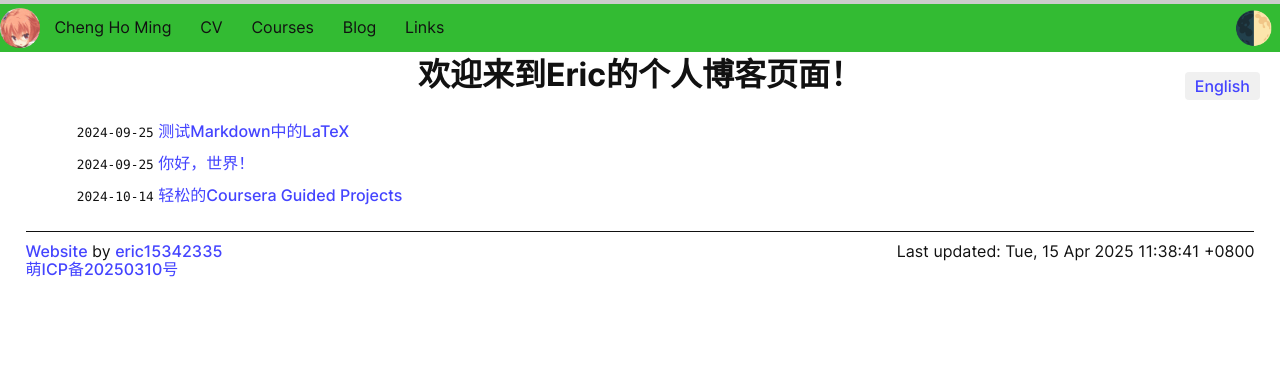
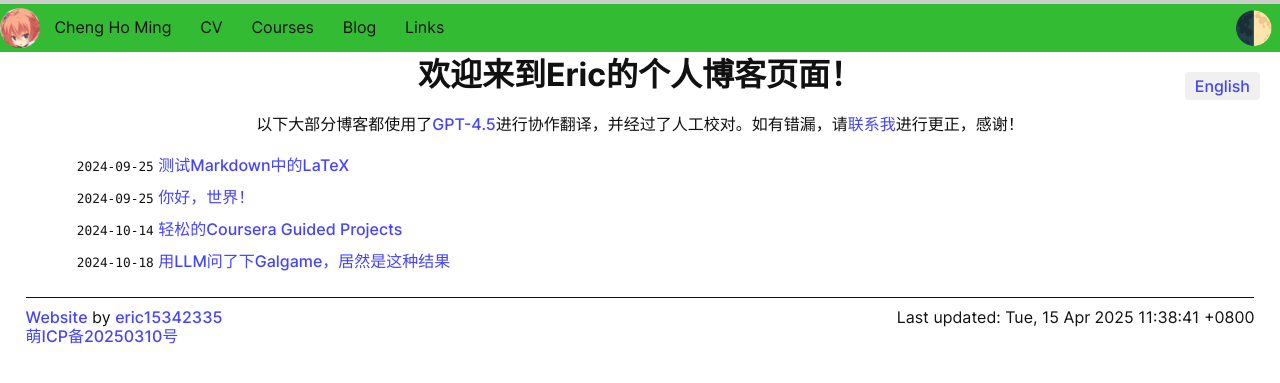
Before and after one commit to eric15342335/eric15342335.github.io, a Jekyll site: the page built from pages/blog-zh-CN.html, in a window 1280 px wide. Shown: the top 383 px of the page. Built offline with Jekyll 4.4.1, drawn with Linux system fonts in a browser that asks for light colours; some of the changed lines change nothing that is shown.

Commit message:
Adds blog post about LLM testing and updates blog page
Introduces new blog post comparing different LLM models' performance on visual novel knowledge
- Compares responses from various models (Qwen2.5, Llama3.2, GPT-4o)
- Includes performance comparison table and system specifications
- Documents test methodology and observations

Updates Chinese blog page with translation notice using GPT-4.5

````diff
--- /dev/null
+++ b/_posts_zh-CN/2024-10-18-Asking-LLM-about-visual-novels.md
@@ -0,0 +1,93 @@
+---
+layout: post
+title: "用LLM问了下Galgame，居然是这种结果"
+date: 2024-10-18 03:00:00 +0800
+categories: blog
+lang: zh-CN
+slug: Asking-LLM-about-visual-novels
+---
+
+## 事情是这样的……
+
+前段时间没事做，折腾了一下 [ollama][ollama] 这个玩意儿。突然想到一个有趣的问题：模型的参数量和量化等级对输出结果究竟会产生怎样的影响？量化等级啥的过段时间有空再聊吧，这篇我们先聊聊参数数量的问题。
+
+于是我想出了个简单粗暴的办法——直接问问AI，我最近看的这部日本Galgame(视觉小说)《[Hoshizora no Memoria][hoshizora-no-memoria]》(星空的记忆) 到底是个什么东西。结果呢，参数量最小的那个模型，也就是本文里用到的 [`qwen2.5:0.5b-instruct-fp16`][qwen2.5:0.5b-instruct-fp16]（镜像ID：`c82efd44bfdc`，大小：`994 MB`），直接翻了个大车，竟然误以为我在讨论啥日本历史人物，连游戏都没识别出来，不过好歹感觉出了点日本相关的味道：
+
+### Qwen2.5 0.5b
+
+```shell
+PS C:\Users\123er> ollama run qwen2.5:0.5b-instruct-fp16
+```
+
+`>>>` Hoshizora no Memoria
+
+I understand you're looking for information on "Memoria Hoshizora," which refers to the memory of Senzō Hoshizō, the sixth emperor of Japan. While I am not a historian or expert in Japanese history, I can provide some general insights.
+
+Senzō Hoshizō was born around 1495 and died in 1560. He was an influential figure during the late Edo period (1867-1912), known for his efforts to harmonize Confucianism with traditional Japanese culture. His memory often comes up in discussions about historical figures who lived within that era.
+
+(the chat continues here...)
+
+### Llama3.2 3b
+
+[`llama3.2:3b-instruct-q8_0`][llama3.2:3b-instruct-q8_0] 倒是至少猜到了是ACG相关的东西（虽然依然翻车，说成了漫画）：
+
+```shell
+PS C:\Users\123er> ollama run llama3.2:3b-instruct-q8_0
+```
+
+`>>>` Hoshizora no Memoria
+
+Hoshizora no Memoria (, lit. "Memories of the Horizon") is a Japanese manga series written and
+illustrated by Yura Mimiwa.
+
+The story follows a young girl named Akiha Hoshino, who possesses a unique ability to see and interpret the memories of others through their emotions. She uses this power to help people overcome their traumatic pasts and find closure.
+
+(the chat continues here...)
+
+### GPT-4o-mini
+
+[`GPT-4o-mini`][gpt-4o-mini] 的准确度好了一大截，但一些细节还是胡乱编了下：
+
+**Hoshizora no Memoria** (星空のメモリア) is a visual novel developed by **Furukawa Shun** and released by **Hoshizora no Memoria Team**. It combines elements of romance and drama, featuring a rich story and character development.
+
+(the chat continues here...)
+
+### ChatGPT-4o-latest
+
+而咱的 [`ChatGPT-4o-Latest`][ChatGPT-4o-Latest] 就真的yyds了，信息不仅贼靠谱，而且剧情细节也整挺清楚的：
+
+**Hoshizora no Memoria -Wish upon a Shooting Star-** is a Japanese visual novel developed by **Favorite**, originally released in 2009. It is a romance visual novel that features branching storylines and multiple endings depending on the player's choices. The story revolves around the protagonist and his return to his hometown, where he reconnects with childhood memories and encounters mysterious events, particularly involving a promise made to a girl under the night sky.
+
+### Plot Summary
+
+The story begins with **Kogasaka You**, the protagonist, returning to his hometown after several years of living elsewhere. His mother has passed away, and he moves back with his younger sister, **Chinami**, to live with their aunt.
+
+(the chat continues here...)
+
+## 一点小感想吧
+
+总之，这次简单粗暴的测试还挺有意思的，可以看出来随着AI参数量的增加，对词汇记忆和理解的细节把握程度也明显提升了不少。一开始只认出了是日本的东西，后来猜到了是ACG相关，再后来正确识别为视觉小说，最后则能相当精准地介绍具体剧情。不得不说，这个学习规律还是挺直观的。
+
+### 不同模型的表现对比 (Model Performance Comparison)
+
+| 模型 | 参数规模 | 输出准确性 | 存在的问题 |
+|-|-|-|-|
+| Qwen2.5 0.5b | 0.5B | 完全跑题 (扯到历史人物去了😂) | 完全误解了提问 |
+| Llama3.2 3b | 3B | 知道是ACG，但胡编成了漫画 | 错误识别内容类型 |
+| GPT-4o-mini | ? | 正确认出了视觉小说，但细节乱给 | 开发商乱编，剧情概述简陋 |
+| ChatGPT-4o-Latest | ? | 信息精准，剧情细节完整到位 | 完全正确 |
+
+## 顺便贴一下我自己的电脑配置
+
+| 配件 | 型号 |
+|-|-|
+| CPU | AMD Ryzen 7 7840HS w/ Radeon 780M Graphics |
+| 内存 | 4*4GB DDR5 5500MT/s |
+| GPU | NVIDIA GeForce RTX 4050 Laptop (6GB) |
+
+[ollama]: https://ollama.com/
+[hoshizora-no-memoria]: https://vndb.org/v1474
+[qwen2.5:0.5b-instruct-fp16]: https://ollama.com/library/qwen2.5:0.5b-instruct-fp16
+[llama3.2:3b-instruct-q8_0]: https://ollama.com/library/llama3.2:3b-instruct-q8_0
+[gpt-4o-mini]: https://openai.com/index/gpt-4o-mini-advancing-cost-efficient-intelligence/
+[ChatGPT-4o-Latest]: https://platform.openai.com/docs/models/gpt-4o
--- a/pages/blog-zh-CN.html
+++ b/pages/blog-zh-CN.html
@@ -26,6 +26,10 @@ lang: zh-CN
     <a href="/blog/" hreflang="en">English</a>
   </div>
 
+  <p>
+    以下大部分博客都使用了<a href="https://openai.com/index/introducing-gpt-4-5/">GPT-4.5</a>进行协作翻译，并经过了人工校对。如有错漏，请<a href="mailto:eric310@connect.hku.hk">联系我</a>进行更正，感谢！
+  </p>
+
   <ul class="table-of-contents">
     {% for post in site.posts_zh-CN %}
       <li>
````
